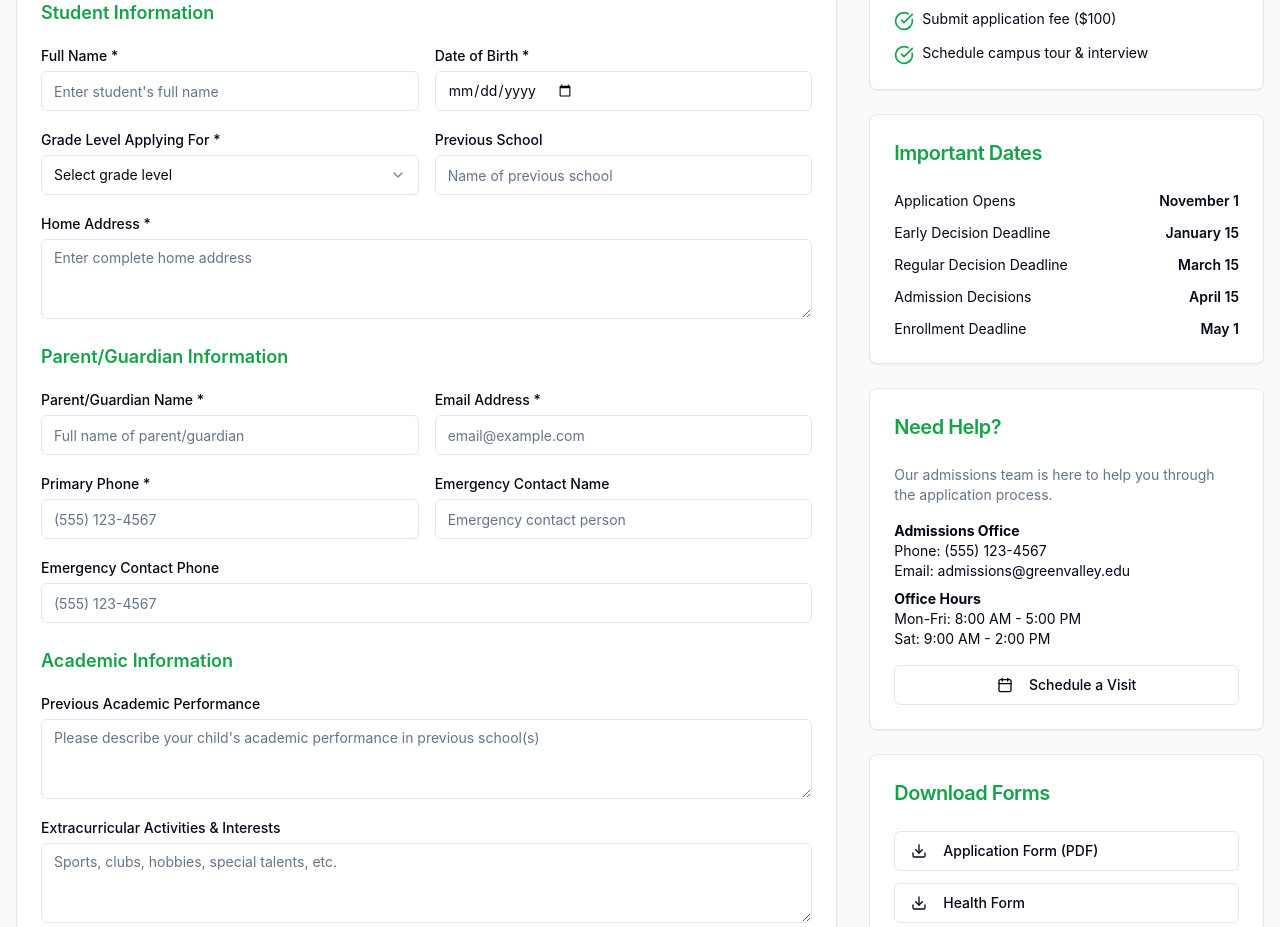
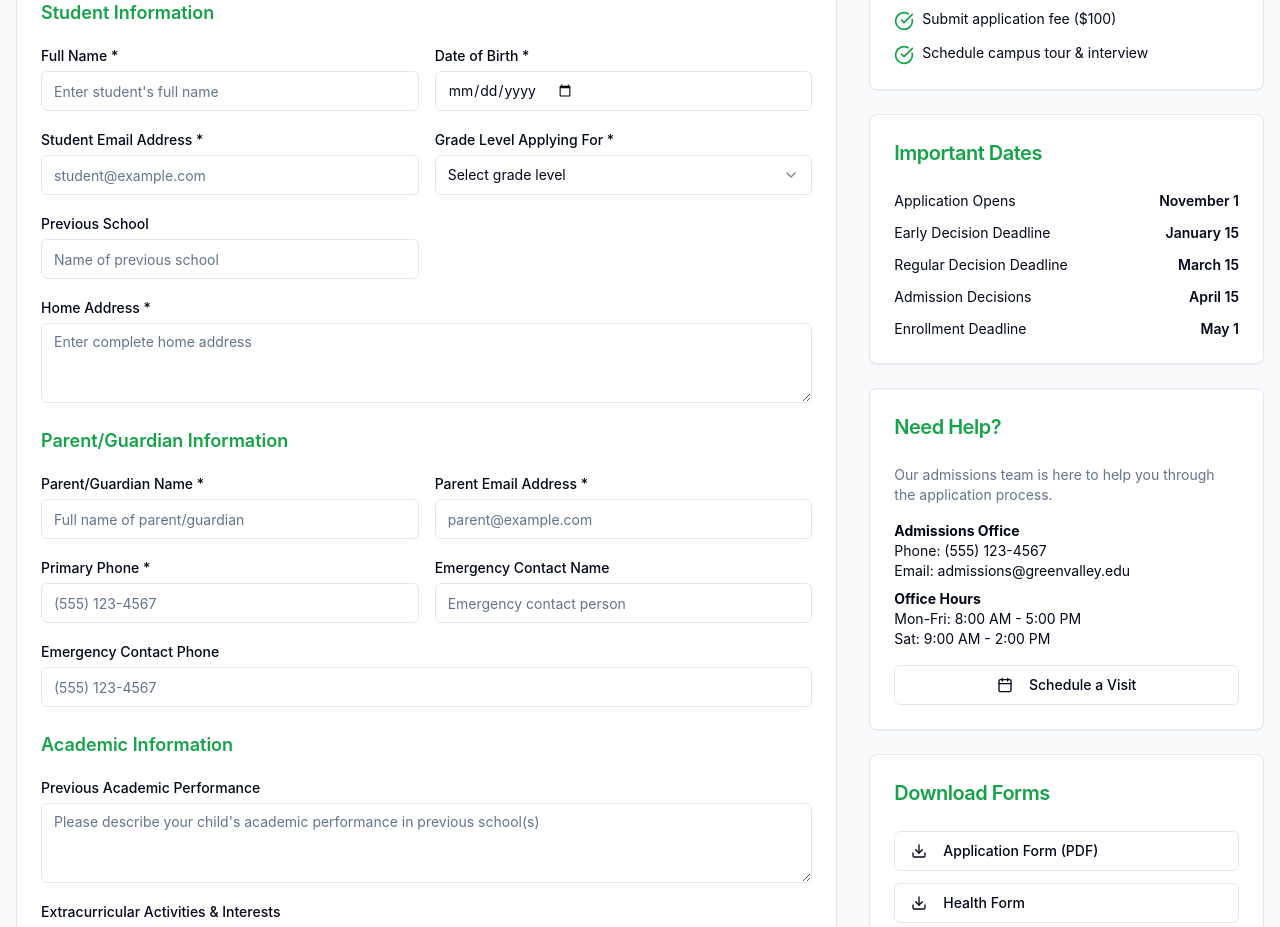
Before and after one commit to co-pk/green-valley-hub, a React (Vite) app: page /apply in a window 1280 px wide. Shown: the part 880-1807 px from the top of the page. Built offline with nearby package versions, Linux system fonts and the light colour scheme.

Commit message:
Add student email field to application form
Added a "Student Email Address" field to the student application form with required validation and email type. Integrated the new field into the form state and `handleInputChange` logic.

```diff
--- a/src/pages/Apply.tsx
+++ b/src/pages/Apply.tsx
@@ -1,4 +1,3 @@
-
 import { useState } from 'react';
 import { Calendar, FileText, Users, CheckCircle, Send, Upload, Download } from 'lucide-react';
 import { Card, CardContent, CardHeader, CardTitle } from '@/components/ui/card';
@@ -15,6 +14,7 @@ const Apply = () => {
   const { toast } = useToast();
   const [formData, setFormData] = useState({
     studentName: '',
+    studentEmail: '',
     parentName: '',
     email: '',
     phone: '',
@@ -65,6 +65,7 @@ const Apply = () => {
     // Reset form
     setFormData({
       studentName: '',
+      studentEmail: '',
       parentName: '',
       email: '',
       phone: '',
@@ -166,6 +167,18 @@ const Apply = () => {
 
                     <div className="grid grid-cols-1 md:grid-cols-2 gap-4 mt-4">
                       <div>
+                        <Label htmlFor="studentEmail">Student Email Address *</Label>
+                        <Input
+                          id="studentEmail"
+                          type="email"
+                          value={formData.studentEmail}
+                          onChange={(e) => handleInputChange('studentEmail', e.target.value)}
+                          required
+                          className="mt-1"
+                          placeholder="student@example.com"
+                        />
+                      </div>
+                      <div>
                         <Label htmlFor="grade">Grade Level Applying For *</Label>
                         <Select value={formData.grade} onValueChange={(value) => handleInputChange('grade', value)}>
                           <SelectTrigger className="mt-1">
@@ -188,6 +201,9 @@ const Apply = () => {
                           </SelectContent>
                         </Select>
                       </div>
+                    </div>
+
+                    <div className="grid grid-cols-1 md:grid-cols-2 gap-4 mt-4">
                       <div>
                         <Label htmlFor="previousSchool">Previous School</Label>
                         <Input
@@ -198,6 +214,7 @@ const Apply = () => {
                           placeholder="Name of previous school"
                         />
                       </div>
+                      <div></div>
                     </div>
 
                     <div className="mt-4">
@@ -230,7 +247,7 @@ const Apply = () => {
                         />
                       </div>
                       <div>
-                        <Label htmlFor="email">Email Address *</Label>
+                        <Label htmlFor="email">Parent Email Address *</Label>
                         <Input
                           id="email"
                           type="email"
@@ -238,7 +255,7 @@ const Apply = () => {
                           onChange={(e) => handleInputChange('email', e.target.value)}
                           required
                           className="mt-1"
-                          placeholder="email@example.com"
+                          placeholder="parent@example.com"
                         />
                       </div>
                     </div>
```
